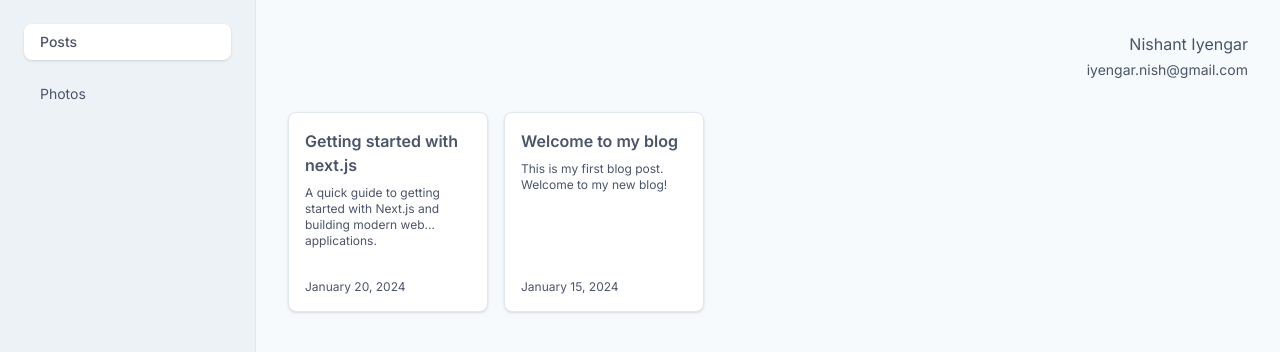
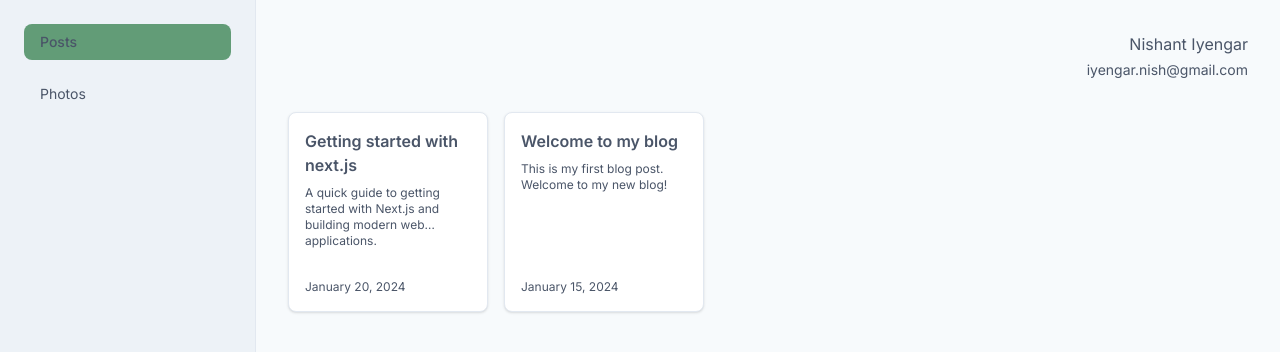
Before and after one commit to nishant-iyengar/blog, a Next.js app: page / in a window 1280 px wide. Shown: the top 352 px of the page. Built offline with nearby package versions, Linux system fonts and the light colour scheme.

Commit message:
progress (2025-12-19)

```diff
--- a/components/Navigation.tsx
+++ b/components/Navigation.tsx
@@ -15,8 +15,8 @@ export default function Navigation() {
         href="/"
         className={`px-4 py-2 rounded-lg transition-colors text-sm ${
           isBlogPosts
-            ? 'bg-white text-[#4A5568] font-medium shadow-sm'
-            : 'text-[#718096] hover:bg-white/50 hover:text-[#4A5568]'
+            ? 'bg-[#629C77] text-white font-medium'
+            : 'text-[#718096] hover:bg-[#EDF2F7] hover:text-[#4A5568]'
         }`}
       >
         Posts
@@ -25,8 +25,8 @@ export default function Navigation() {
         href="/photos"
         className={`px-4 py-2 rounded-lg transition-colors text-sm ${
           isPhotos
-            ? 'bg-white text-[#4A5568] font-medium shadow-sm'
-            : 'text-[#718096] hover:bg-white/50 hover:text-[#4A5568]'
+            ? 'bg-[#629C77] text-white font-medium'
+            : 'text-[#718096] hover:bg-[#EDF2F7] hover:text-[#4A5568]'
         }`}
       >
         Photos
```
